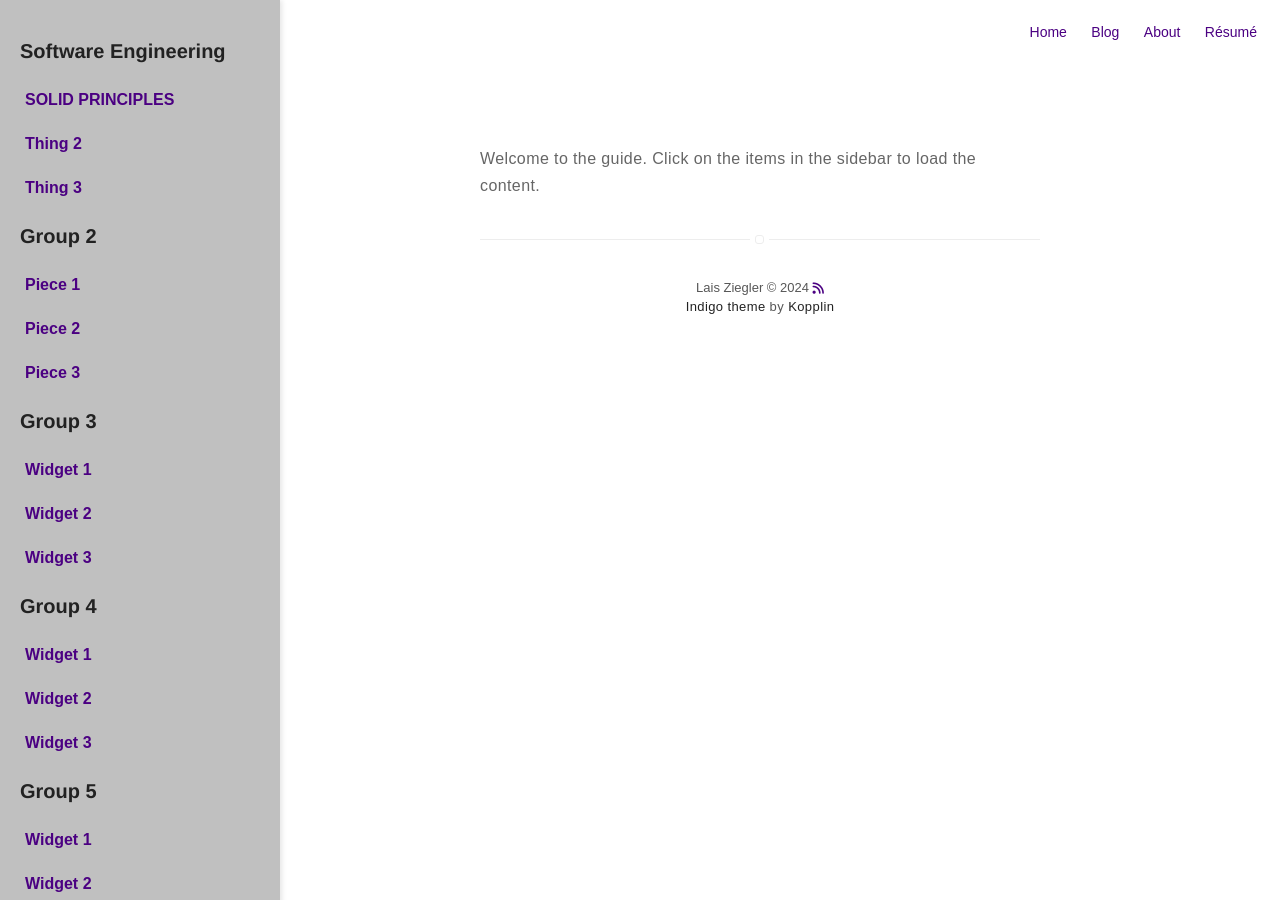
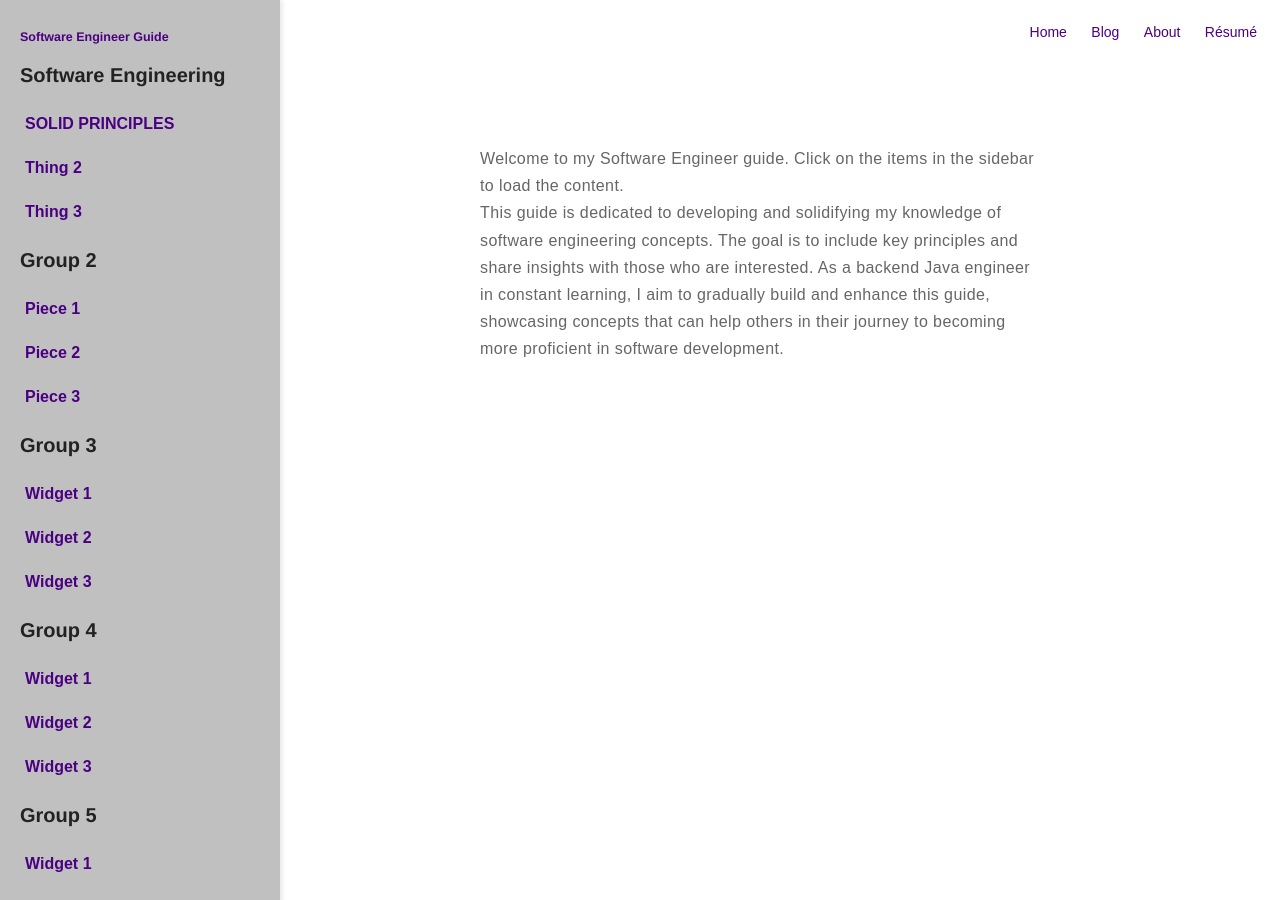
Before and after one commit to laiszig/laiszig.github.io, a Jekyll site: the page built from guide.html, in a window 1280 px wide. Built offline with Jekyll 4.4.1, drawn with Linux system fonts in a browser that asks for light colours; nearby versions of some CDN libraries.

Commit message:
customize guide sidebar

```diff
--- a/_data/samplelist.yml
+++ b/_data/samplelist.yml
@@ -1,8 +1,9 @@
+docs_list_title: Software Engineer Guide
 toc:
     - title: Software Engineering
       subfolderitems:
           - page: SOLID PRINCIPLES
-            url: /guide/hello-world.md
+            url: /guide/hello-world.markdown
           - page: Thing 2
             url: /thing2.html
           - page: Thing 3
--- a/_layouts/guide.html
+++ b/_layouts/guide.html
@@ -2,7 +2,7 @@
 layout: default
 ---
 
-{% include header.html %}
+{% include header.html %} {{content}}
 
 <style>
     :root {
@@ -93,5 +93,3 @@ layout: default
         font-family: Arial, sans-serif;
     }
 </style>
-
-{{content}} {% include footer.html %}
--- a/guide.html
+++ b/guide.html
@@ -5,6 +5,7 @@ title: Guide
 
 <div class="sidebar">
     <div class="sidebar-nav">
+        <h2>{{ site.data.samplelist.docs_list_title }}</h2>
         {% for item in site.data.samplelist.toc %}
         <h3>{{ item.title }}</h3>
         <ul>
@@ -24,8 +25,15 @@ title: Guide
 <div id="content-container">
     <!-- Default or welcome content goes here -->
     <p>
-        Welcome to the guide. Click on the items in the sidebar to load the
-        content.
+        Welcome to my Software Engineer guide. Click on the items in the sidebar
+        to load the content.
+        <br />
+        This guide is dedicated to developing and solidifying my knowledge of
+        software engineering concepts. The goal is to include key principles and
+        share insights with those who are interested. As a backend Java engineer
+        in constant learning, I aim to gradually build and enhance this guide,
+        showcasing concepts that can help others in their journey to becoming
+        more proficient in software development.
     </p>
 </div>
 
```
Also changed, not shown: guide/hello-world.markdown (added, +9 -0 lines), guide/hello-world.md (deleted, +0 -1 lines).
